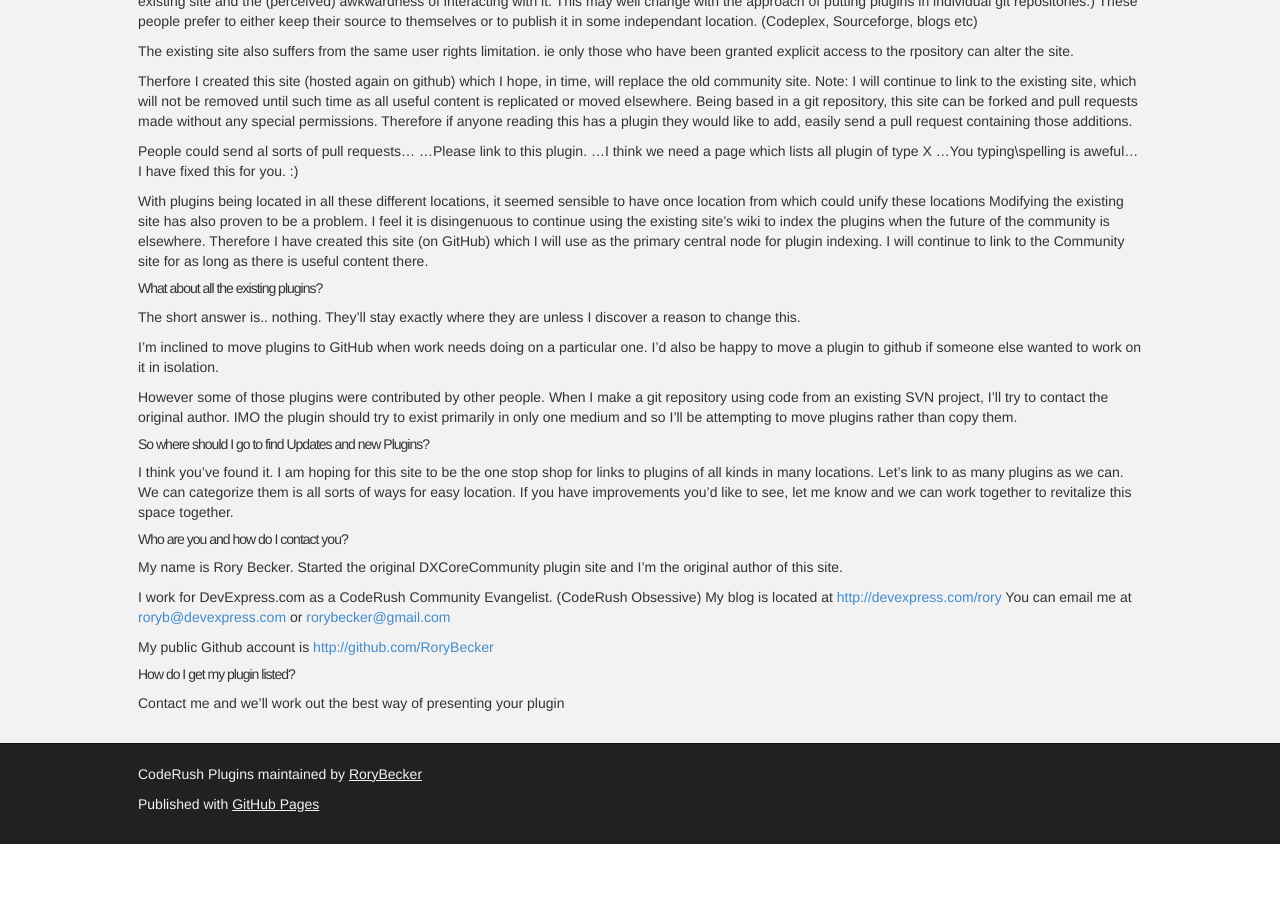
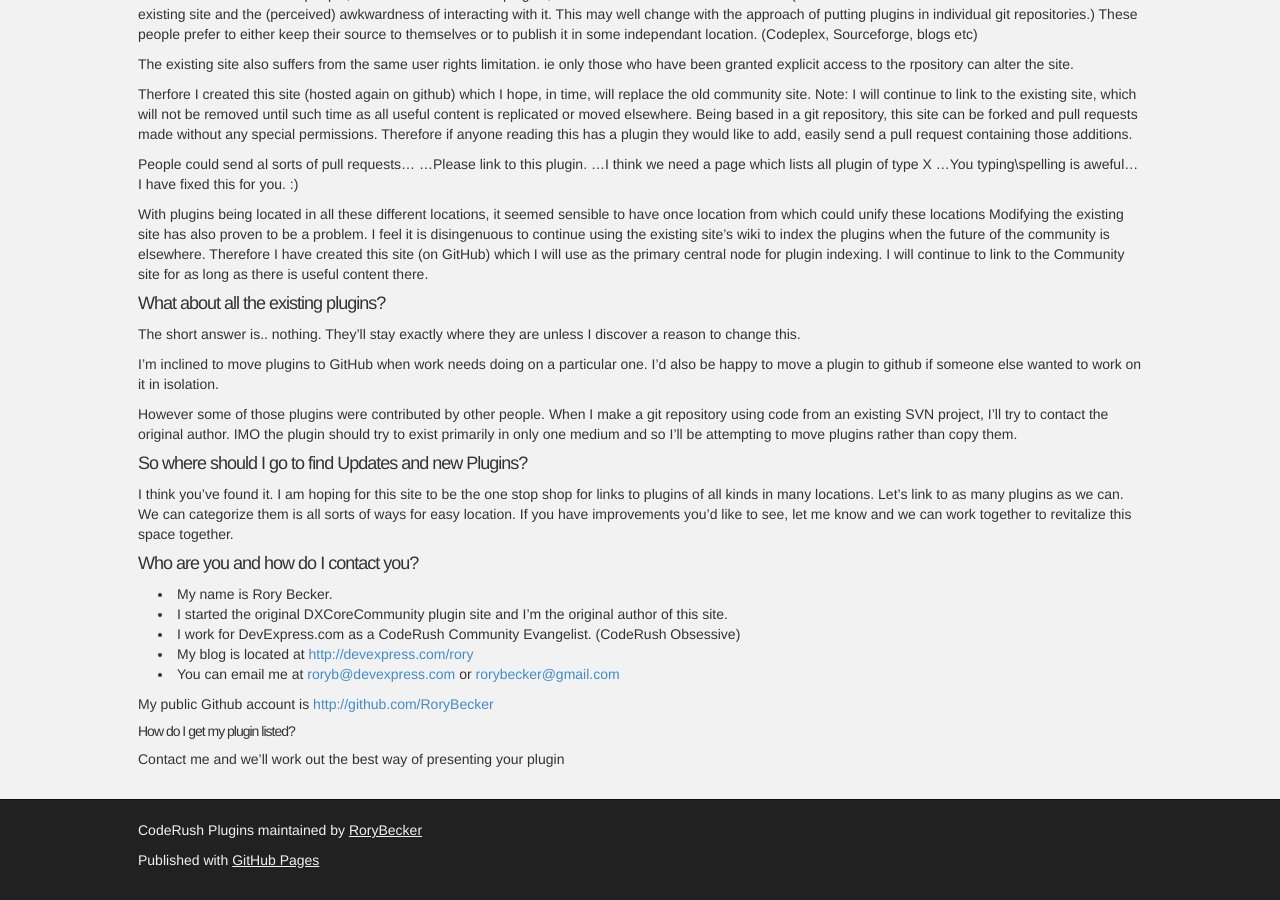
Before and after one commit to RoryBecker/CodeRushPlugins, a Jekyll site: the page built from FAQ.md, in a window 1280 px wide and 900 px high, scrolled down 595 px. Built offline with Jekyll 4.4.1, drawn with Linux system fonts in a browser that asks for light colours; Markdown is read by kramdown in place of the engine named in the settings; before the commit the page ends 1439 px from its top, so only the background shows below that.

Commit message:
- Fixed bullet style on FAQ.

```diff
--- a/FAQ.md
+++ b/FAQ.md
@@ -5,19 +5,19 @@
 This site is here to provide a simple one stop shop for finding plugins.
 Initially I'll be adding the plugins whose source is stored here on github, but I'll also be happy enough to add references to plugins held elsewhere.
 
-##### Why use Git for new plugins?
+#### Why use Git for new plugins?
 In my humble opinion, Git is quicker, simpler and more flexible than any other VCS I've ever used.
 This being the case I decided that I would use Git for all my future plugin projects.
 
-##### Have you abandoned the DXCoreCommunity site?
+#### Have you abandoned the DXCoreCommunity site?
 Yes and No. The site will remain for as long as it holds useful content. If I could "Magic" all of the plugins and wiki pages into sparate git repos, then I would.
 However that would take significant effort, and so I will settle for migrating plugins as, and when, it makes sence to do so.
 
-##### Why another site?
+#### Why another site?
 There are now 3 different locations where you can get community plugins.
- * The Visual Studio Gallery (Hosted by Microsoft)
- * The Community Plugin Site (Hosted by Google Code)
- * Github.com (Hosted by ...erm ..well .. GitHub)
+* The Visual Studio Gallery (Hosted by Microsoft)
+* The Community Plugin Site (Hosted by Google Code)
+* Github.com (Hosted by ...erm ..well .. GitHub)
 
 In addition there are some people, who want to share their plugins, but aren't so keen to share ther code.
 (Often this is because of the monolithic nature of the existing site and the (perceived) awkwardness of interacting with it.
@@ -43,7 +43,7 @@
 Therefore I have created this site (on GitHub) which I will use as the primary central node for plugin indexing.
 I will continue to link to the Community site for as long as there is useful content there.
 
-##### What about all the existing plugins?
+#### What about all the existing plugins?
 The short answer is.. nothing. They'll stay exactly where they are unless I discover a reason to change this.
 
 I'm inclined to move plugins to GitHub when work needs doing on a particular one.
@@ -53,17 +53,18 @@
 When I make a git repository using code from an existing SVN project, I'll try to contact the original author.
 IMO the plugin should try to exist primarily in only one medium and so I'll be attempting to move plugins rather than copy them.
 
-##### So where should I go to find Updates and new Plugins?
+#### So where should I go to find Updates and new Plugins?
 I think you've found it. I am hoping for this site to be the one stop shop for links to plugins of all kinds in many locations.
 Let's link to as many plugins as we can. We can categorize them is all sorts of ways for easy location.
 If you have improvements you'd like to see, let me know and we can work together to revitalize this space together.
 
-##### Who are you and how do I contact you?
-My name is Rory Becker. Started the original DXCoreCommunity plugin site and I'm the original author of this site.
+#### Who are you and how do I contact you?
 
-I work for DevExpress.com as a CodeRush Community Evangelist. (CodeRush Obsessive)
-My blog is located at [http://devexpress.com/rory](http://devexpress.com/rory)
-You can email me at [roryb@devexpress.com](mailto:roryb@devexpress.com) or [rorybecker@gmail.com](mailto:rorybecker@gmail.com)
+* My name is Rory Becker.
+* I started the original DXCoreCommunity plugin site and I'm the original author of this site.
+* I work for DevExpress.com as a CodeRush Community Evangelist. (CodeRush Obsessive)
+* My blog is located at [http://devexpress.com/rory](http://devexpress.com/rory)
+* You can email me at [roryb@devexpress.com](mailto:roryb@devexpress.com) or [rorybecker@gmail.com](mailto:rorybecker@gmail.com)
 
 My public Github account is [http://github.com/RoryBecker](http://github.com/RoryBecker)
 
```
